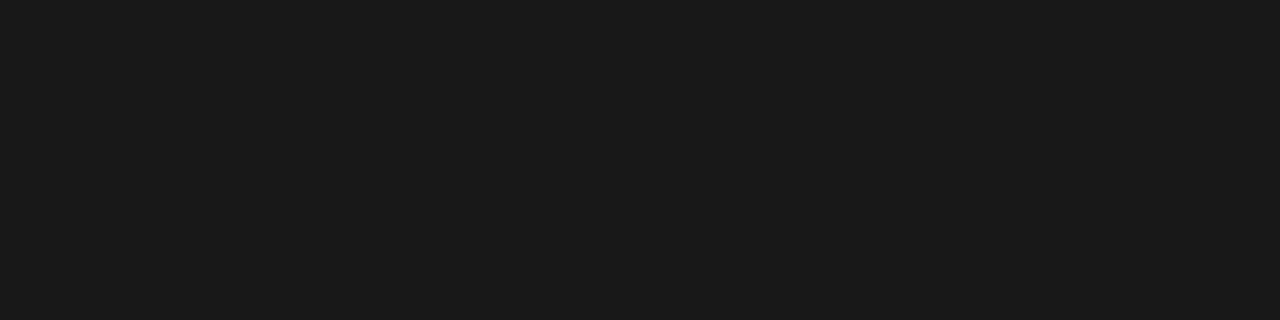
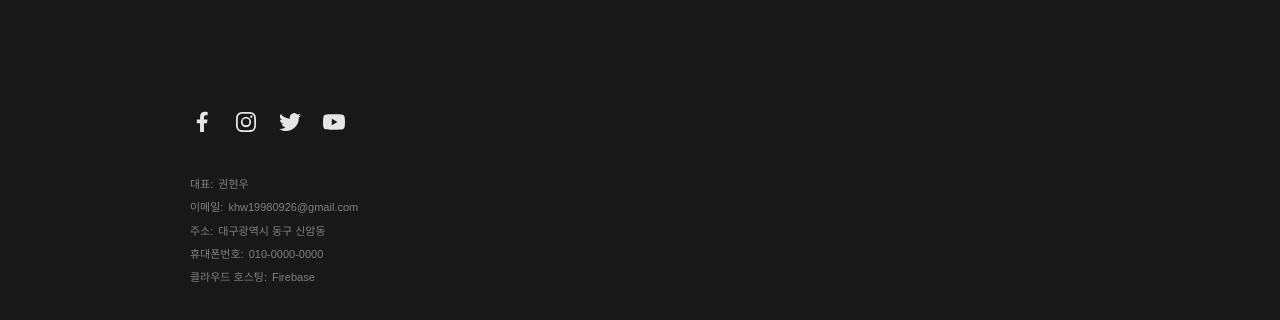
Before and after one commit to kwonhyeonwoo/nonflex, a React (Vite) app: page / in a window 1280 px wide. Shown: the part 2050-2370 px from the top of the page. Before the commit the page ends 2120 px from the top, so only its background shows below. Built offline with nearby package versions, Linux system fonts and the light colour scheme; no server answers.

Commit message:
fix: footer 간단 틀 작업

```diff
--- a/src/Router/Router.tsx
+++ b/src/Router/Router.tsx
@@ -1,6 +1,7 @@
 import { BrowserRouter, Route, Routes } from "react-router-dom"
 import HomeContainer from "../pages/Home/container/HomeContainer";
 import HeaderContainer from "../components/common/Header/container/HeaderContainer";
+import FooterContainer from "../components/common/Footer/container/FooterContainer";
 
 const Router = ()=>{
     return (
@@ -11,6 +12,7 @@
             <Route path="/movies/:id" element={<HomeContainer />} />
           </Route>
         </Routes>
+        <FooterContainer/>
       </BrowserRouter>
     );
 };
--- /dev/null
+++ b/src/components/common/Footer/Footer.tsx
@@ -0,0 +1,150 @@
+import { Link } from "react-router-dom";
+import { FooterBox, FooterWrapper, InfoBox, InfoText,  InfoWrapper, SnsWrapper } from "./style/style"
+
+const Footer = () => {
+  return (
+    <FooterWrapper>
+        <FooterBox>
+            <SnsWrapper>
+                {snsArr.map(({link,svg},idx)=>(
+                    <Link to={link} key={idx}>
+                        {svg}
+                    </Link>
+                ))}
+            </SnsWrapper>
+            <InfoWrapper>
+                {infoArr.map(({title,info},idx)=>(
+                    <InfoBox key={idx}>
+                        <InfoText>{title}</InfoText>
+                        <InfoText>{info}</InfoText>
+                    </InfoBox>
+                ))}
+            </InfoWrapper>
+        </FooterBox>
+    </FooterWrapper>
+  )
+}
+
+export default Footer;
+
+const snsArr = [
+  {
+    link: "",
+    svg: (
+      <svg
+        viewBox="0 0 24 24"
+        width="24"
+        height="24"
+        data-icon="FacebookMedium"
+        data-icon-id=":r2:"
+        aria-hidden="true"
+        className="svg-icon svg-icon-facebook-logo"
+        xmlns="http://www.w3.org/2000/svg"
+        fill="none"
+        role="img"
+      >
+        <path
+          fill="currentColor"
+          fill-rule="evenodd"
+          d="M13.99 13.16v8.82h-3.95v-8.82h-3.2V9.51h3.2V6.73c0-3.16 1.9-4.91 4.78-4.91q1.42.02 2.82.25v3.1h-1.6A1.82 1.82 0 0 0 14 7.15V9.5h3.5l-.56 3.65z"
+          clip-rule="evenodd"
+        ></path>
+      </svg>
+    ),
+  },
+  {
+    link: "",
+    svg: (
+      <svg
+        viewBox="0 0 24 24"
+        width="24"
+        height="24"
+        data-icon="InstagramMedium"
+        data-icon-id=":r3:"
+        aria-hidden="true"
+        className="svg-icon svg-icon-instagram-logo"
+        xmlns="http://www.w3.org/2000/svg"
+        fill="none"
+        role="img"
+      >
+        <path
+          fill="currentColor"
+          fill-rule="evenodd"
+          d="M21.93 16.123a5.96 5.96 0 0 1-1.615 4.189 5.9 5.9 0 0 1-4.19 1.615c-1.651.094-6.6.094-8.25 0a5.96 5.96 0 0 1-4.19-1.615 5.92 5.92 0 0 1-1.615-4.189c-.093-1.651-.093-6.6 0-8.25a5.94 5.94 0 0 1 1.615-4.19 5.95 5.95 0 0 1 4.19-1.61c1.651-.094 6.6-.094 8.25 0a5.96 5.96 0 0 1 4.19 1.615 5.92 5.92 0 0 1 1.615 4.189c.093 1.651.093 6.595 0 8.246M20.2 12c0-1.455.12-4.578-.4-5.894a3.37 3.37 0 0 0-1.9-1.9c-1.312-.517-4.439-.4-5.894-.4s-4.578-.121-5.894.4a3.38 3.38 0 0 0-1.9 1.9c-.517 1.312-.4 4.439-.4 5.894s-.121 4.578.4 5.894a3.38 3.38 0 0 0 1.9 1.9c1.312.517 4.44.4 5.894.4s4.578.121 5.894-.4a3.38 3.38 0 0 0 1.9-1.9c.519-1.312.4-4.439.4-5.894m-3.07 0A5.127 5.127 0 1 1 12 6.873 5.12 5.12 0 0 1 17.129 12zm-1.794 0a3.333 3.333 0 1 0-6.664 0 3.333 3.333 0 0 0 6.663 0zm2-4.141a1.2 1.2 0 1 1 1.2-1.2 1.193 1.193 0 0 1-1.197 1.2z"
+          clip-rule="evenodd"
+        ></path>
+      </svg>
+    ),
+  },
+  {
+    link: "",
+    svg: (
+      <svg
+        viewBox="0 0 24 24"
+        width="24"
+        height="24"
+        data-icon="TwitterMedium"
+        data-icon-id=":r4:"
+        aria-hidden="true"
+        className="svg-icon svg-icon-twitter-logo"
+        xmlns="http://www.w3.org/2000/svg"
+        fill="none"
+        role="img"
+      >
+        <path
+          fill="currentColor"
+          fill-rule="evenodd"
+          d="M20.77 8.2A12.65 12.65 0 0 1 8.03 20.96c-2.44 0-4.83-.7-6.88-2.01q.54.06 1.08.05a9 9 0 0 0 5.56-1.91 4.5 4.5 0 0 1-4.19-3.1q.42.06.85.06.6 0 1.17-.15a4.5 4.5 0 0 1-3.58-4.4v-.06a4.5 4.5 0 0 0 2.02.57 4.5 4.5 0 0 1-1.38-5.99c2.27 2.8 5.63 4.5 9.23 4.69a4.48 4.48 0 0 1 7.64-4.09q1.51-.3 2.84-1.08A4.5 4.5 0 0 1 20.42 6q1.34-.15 2.58-.69a10 10 0 0 1-2.25 2.32q.02.28.02.58"
+          clip-rule="evenodd"
+        ></path>
+      </svg>
+    ),
+  },
+  {
+    link: "",
+    svg: (
+      <svg
+        viewBox="0 0 24 24"
+        width="24"
+        height="24"
+        data-icon="YoutubeMedium"
+        data-icon-id=":r5:"
+        aria-hidden="true"
+        className="svg-icon svg-icon-youtube-logo"
+        xmlns="http://www.w3.org/2000/svg"
+        fill="none"
+        role="img"
+      >
+        <path
+          fill="currentColor"
+          fill-rule="evenodd"
+          d="M22.54 6.67c-.25-.95-1-1.7-1.94-1.96-1.72-.46-8.6-.46-8.6-.46s-6.88 0-8.6.46c-.95.26-1.69 1-1.94 1.96A29 29 0 0 0 1 12q-.02 2.69.46 5.33c.25.95 1 1.7 1.94 1.96 1.72.46 8.6.46 8.6.46s6.89 0 8.6-.46c.95-.26 1.69-1 1.94-1.96q.48-2.64.46-5.33.02-2.69-.46-5.33m-12.79 8.6V8.73L15.5 12z"
+          clip-rule="evenodd"
+        ></path>
+      </svg>
+    ),
+  },
+];
+
+const infoArr =[
+    {
+        title:"대표: ",
+        info:"권현우"
+    },
+    {
+        title:"이메일:",
+        info:"khw19980926@gmail.com"
+    },
+    {
+        title:"주소:",
+        info:"대구광역시 동구 신암동"
+    },
+    {
+        title:"휴대폰번호:",
+        info:"010-0000-0000"
+    },
+    {
+        title:"클라우드 호스팅:",
+        info:"Firebase"
+    },
+]
--- /dev/null
+++ b/src/components/common/Footer/container/FooterContainer.tsx
@@ -0,0 +1,10 @@
+import React from 'react'
+import Footer from '../Footer'
+
+const FooterContainer = () => {
+  return (
+    <Footer/>
+  )
+}
+
+export default FooterContainer
--- /dev/null
+++ b/src/components/common/Footer/style/style.ts
@@ -0,0 +1,42 @@
+import {styled} from "styled-components"
+
+export const FooterWrapper = styled.footer`
+    width: 100%;
+    height:100%;
+    background-color: ${(props)=>props.theme.black.darker};
+`
+
+export const FooterBox = styled.div`
+    width: 1200px;
+    margin:0 auto;
+    padding:40px 150px;
+    box-sizing: border-box;
+    display: flex;
+    flex-direction: column;
+    row-gap: 40px;
+`
+
+export const SnsWrapper = styled.div`
+    display: flex;
+    align-items: center;
+    column-gap: 20px;
+`
+
+export const InfoWrapper = styled.div`
+    display: flex;
+    flex-direction: column;
+    row-gap: 10px;
+`
+
+export const InfoBox = styled.div`
+    display: flex;
+    align-items: center;
+    column-gap: 5px;
+`
+
+
+export const InfoText = styled.span`
+    color: #808080;
+    font-size: 11px;
+    font-weight: 400;
+`
--- a/src/main.tsx
+++ b/src/main.tsx
@@ -26,12 +26,10 @@
   font: inherit;
   vertical-align: baseline;
 }
-/* HTML5 display-role reset for older browsers */
 article, aside, details, figcaption, figure,
 footer, header, hgroup, main, menu, nav, section {
   display: block;
 }
-/* HTML5 hidden-attribute fix for newer browsers */
 *[hidden] {
     display: none;
 }
```
